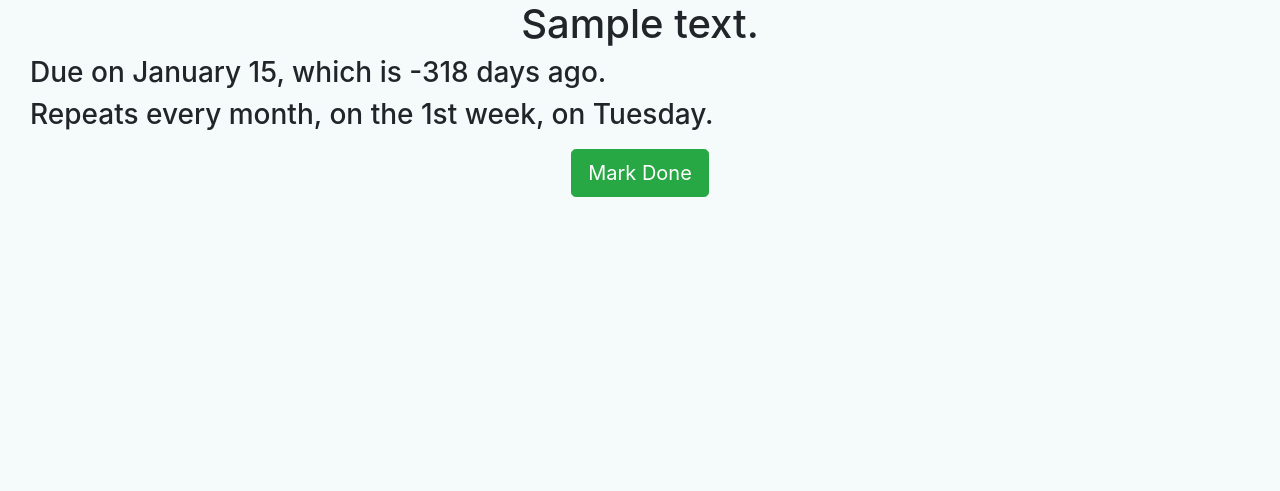
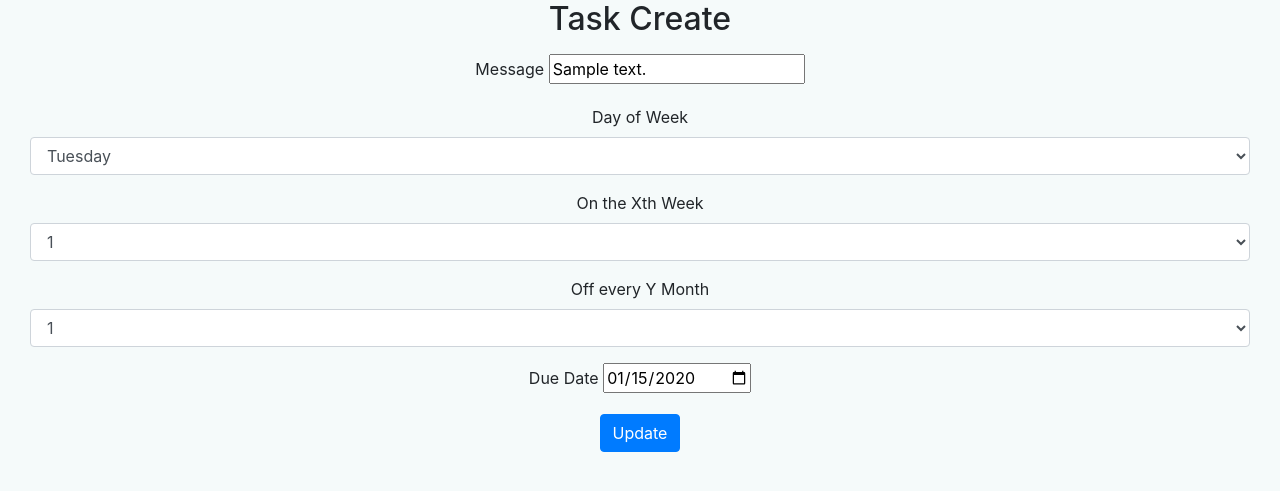
Before and after one commit to tnoff/personal-website, a Django app: page /0d27c6b9-a5d7-4782-9438-93b54b8f98f8/1/ in a window 1280 px wide. Shown: the part 56-547 px from the top of the page. Run offline with Django 3.2, Linux system fonts and the light colour scheme; tables that the repository leaves empty hold one stand-in row (values such as "Sample post"); parts of the project's set-up code (start-up, migrations or seed data) failed here and were passed over.

Commit message:
Add task update

```diff
--- a/website/my_calendar/urls.py
+++ b/website/my_calendar/urls.py
@@ -8,7 +8,7 @@ my_calendar_urls = [
     # Task urls
     path('0d27c6b9-a5d7-4782-9438-93b54b8f98f8/', views.task_list),
     re_path(r'0d27c6b9-a5d7-4782-9438-93b54b8f98f8/create', views.task_create),
-    re_path(r'0d27c6b9-a5d7-4782-9438-93b54b8f98f8/(?P<task_id>\d+)/?$', views.task_show),
+    re_path(r'0d27c6b9-a5d7-4782-9438-93b54b8f98f8/(?P<task_id>\d+)/?$', views.task_update),
     re_path(r'0d27c6b9-a5d7-4782-9438-93b54b8f98f8/(?P<task_id>\d+)/delete', views.task_delete),
     re_path(r'0d27c6b9-a5d7-4782-9438-93b54b8f98f8/(?P<task_id>\d+)/done', views.task_mark_done),
     # Event urls
--- a/website/my_calendar/views.py
+++ b/website/my_calendar/views.py
@@ -54,6 +54,13 @@ def task_create(request):
     '''
     Create new task
     '''
+    view_data = {
+        'operation': 'create',
+        'days_of_week': DAYS_OF_WEEK,
+        'week_offset_display': [num for num in range(1, 5)],
+        'month_offset_display': [num for num in range(7)],
+        'default_due_date': date.today().strftime('%Y-%m-%d'),
+    }
     if request.method == 'POST':
         form = TaskForm(request.POST)
         if form.is_valid():
@@ -65,9 +72,9 @@ def task_create(request):
             new_task = Task(**task_data)
             new_task.save()
             return HttpResponseRedirect('/0d27c6b9-a5d7-4782-9438-93b54b8f98f8/')
-        return render(request, 'my_calendar/task_create.html',
-                      {'errors': form.errors})
-    return render(request, 'my_calendar/task_create.html')
+        view_data['errors'] = form.errors
+        return render(request, 'my_calendar/task.html', view_data)
+    return render(request, 'my_calendar/task.html', view_data)
 
 @otp_required
 def task_delete(_request, task_id):
@@ -83,61 +90,35 @@ def task_delete(_request, task_id):
 
 
 @otp_required
-def task_show(request, task_id):
+def task_update(request, task_id):
     '''
-    Show individual task
+    Update individual task
     '''
     task = Task.objects.get(id=task_id) #pylint:disable=no-member
     if not task:
         raise Http404(f'Unable to locate task id: {task_id}')
 
-    # If not delete show
-    try:
-        now = get_today_with_timezone(request.user.websiteusersettings.timezone.zone)
-    except AttributeError:
-        now = date.today()
-    task.time_delta = task.due_date - now
-    if task.time_delta.days < -1:
-        task.time_delta = f'{task.time_delta.days} days ago'
-    elif task.time_delta.days == -1:
-        task.time_delta = '1 day ago'
-    elif task.time_delta.days == 0:
-        task.time_delta = 'today'
-    elif task.time_delta.days == 1:
-        task.time_delta = 'tomorrow'
-    else:
-        task.time_delta = f'in {task.time_delta.days} days'
-    task.due_date = task.due_date.strftime("%B %d")
+    view_data = {
+        'task': task,
+        'operation': 'update',
+        'days_of_week': DAYS_OF_WEEK,
+        'week_offset_display': [num for num in range(1, 5)],
+        'month_offset_display': [num for num in range(7)],
+        'default_due_date': task.due_date.strftime('%Y-%m-%d'),
+    }
 
-    day_of_week = DAYS_OF_WEEK[task.day_of_week][1]
-
-    # Show 1st, 2nd, 3rd, or Nth week offset
-    if task.week_offset == 1:
-        # If month offset is 0, this is every week
-        if task.month_offset == 0:
-            task.week_offset = ''
-        else:
-            task.week_offset = 'on the 1st'
-    elif task.week_offset == 2:
-        task.week_offset = 'on the 2nd'
-    elif task.week_offset == 3:
-        task.week_offset = 'one the 3rd'
-    else:
-        task.week_offset = f'one the {task.week_offset}th'
-
-    # Show month, or multiple months
-    if task.month_offset == 0:
-        task.month_offset = ''
-    elif task.month_offset == 1:
-        task.month_offset = 'month,'
-    else:
-        task.month_offset = f'{task.month_offset} months,'
-
-    view_data = {
-        'task' : task,
-        'day_of_week' : day_of_week,
-    }
-    return render(request, 'my_calendar/task_show.html', view_data)
+    if request.method == 'POST':
+        form = TaskForm(request.POST)
+        if form.is_valid():
+            for key, value in form.data.items():
+                if key == 'csrfmiddlewaretoken':
+                    continue
+                setattr(task, key, value)
+            task.save()
+            return HttpResponseRedirect('/0d27c6b9-a5d7-4782-9438-93b54b8f98f8/')
+        view_data['errors'] = form.errors
+        return render(request, 'my_calendar/task.html', view_data)
+    return render(request, 'my_calendar/task.html', view_data)
 
 @otp_required
 def task_mark_done(request, task_id):
--- /dev/null
+++ b/website/templates/my_calendar/task.html
@@ -0,0 +1,77 @@
+{% extends "base.html" %}
+{% block content %}
+<!-- Custom CSS Styles -->
+<style type="text/css">
+    #error-list{
+        color: red
+    }
+</style>
+<h2 align="center">Task Create</h2>
+
+<p>{{errors}}</p>
+
+<div align="center">
+    {% if operation == 'create' %}
+    <form action="/0d27c6b9-a5d7-4782-9438-93b54b8f98f8/create/" method="post">
+    {% else %}
+    <form action="/0d27c6b9-a5d7-4782-9438-93b54b8f98f8/{{task.id}}/" method="post">
+    {% endif %}
+        {% csrf_token %}
+        <div class="form-group">
+            <label for="message">Message</label>
+            {% if operation == 'create' %}
+            <input id="message" type="text" maxlength="255" name="message">
+            {% else %}
+            <input id="message" type="text" maxlength="255" name="message" value="{{task.message}}">
+            {% endif %}
+        </div>
+        <div class="form-group">
+            <label for="day_of_week">Day of Week</label>
+            <select class="form-control" name="day_of_week" id="day_of_week">
+                {% for day in days_of_week %}
+                {% if operation != 'create' and task.day_of_week == day.0 %}
+                <option value={{day.0}} selected>{{day.1}}</option>
+                {% else %}
+                <option value={{day.0}}>{{day.1}}</option>
+                {% endif %}
+                {% endfor %}
+            </select>
+        </div>
+        <div class="form-group">
+            <label for="week_offset">On the Xth Week</label>
+            <select class="form-control" name="week_offset" id="week_offset">
+                {% for week in week_offset_display %}
+                {% if operation != 'create' and task.week_offset == week %}
+                <option value={{week}} selected>{{week}}</option>
+                {% else %}
+                <option value={{week}}>{{week}}</option>
+                {% endif %}
+                {% endfor %}
+            </select>
+        </div>
+        <div class="form-group">
+            <label for="month_offset">Off every Y Month</label>
+            <select class="form-control" name="month_offset" id="month_offset">
+                {% for month in month_offset_display %}
+                {% if operation != 'create' and task.month_offset == month %}
+                <option value={{month}} selected>{{month}}</option>
+                {% else %}
+                <option value={{month}}>{{month}}</option>
+                {% endif %}
+                {% endfor %}
+            </select>
+        </div>
+        <div class="form-group">
+            <label for="due_date">Due Date</label>
+            <input type="date" id="due_date" name="due_date" value={{default_due_date}}>
+        </div>
+        <button type="submit" class="btn btn-primary">
+            {% if operation == 'create' %}
+            Create
+            {% else %}
+            Update
+            {% endif %}
+        </button>
+    </form>
+</div>
+{% endblock %}
--- a/website/templates/my_calendar/task_show.html
+++ /dev/null
@@ -1,18 +0,0 @@
-{% extends "base.html" %}
-
-{% block content %}
-<style type="text/css">
-    .done-button {
-        padding-top: 10px;
-    }
-</style>
-
-<h1 align="center">{{task.message}}</h2>
-<h3>Due on {{task.due_date}}, which is {{task.time_delta}}.</h3>
-<h3>Repeats every {{task.month_offset}} {{task.week_offset}} week, on {{day_of_week}}.</h3>
-<div align="center" class="done-button">
-    <a href="/0d27c6b9-a5d7-4782-9438-93b54b8f98f8/{{task.id}}/done">
-        <button class="btn btn-success btn-lg">Mark Done</button>
-    </a>
-</div>
-{% endblock %}
```
Also changed, not shown: website/templates/my_calendar/task_create.html (deleted, +0 -60 lines), website/templates/my_calendar/task_list.html (+10 -7 lines), 2 other files.
